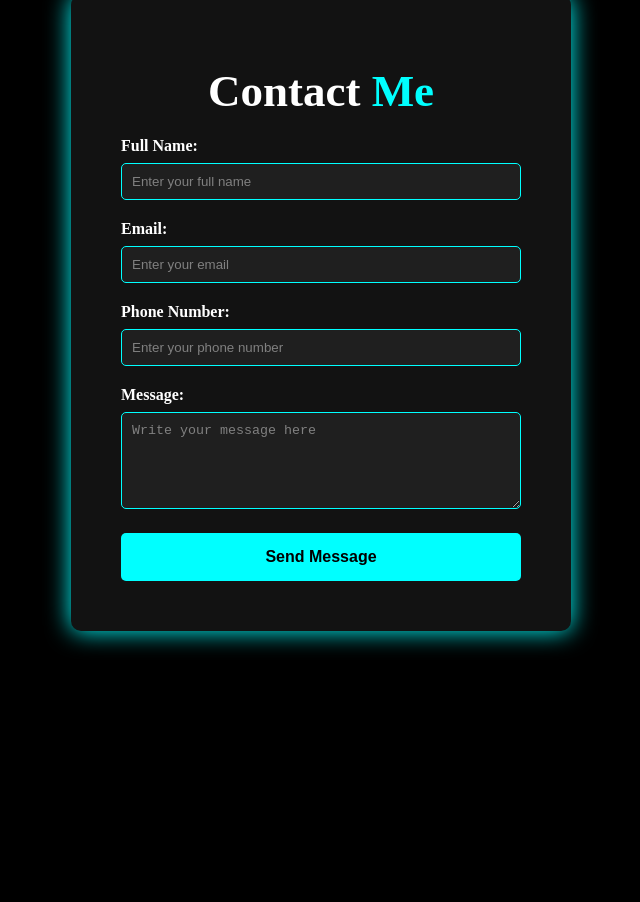
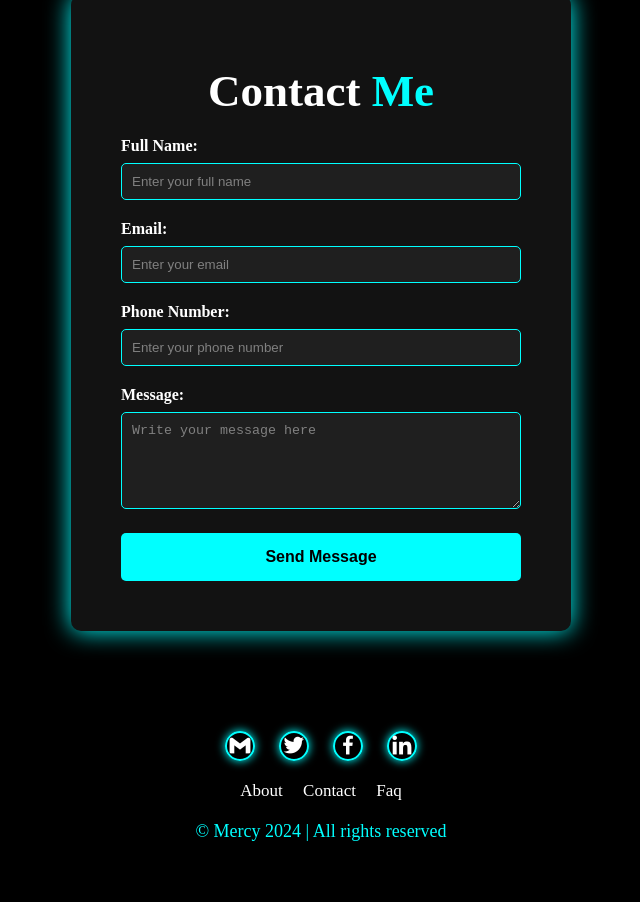
Before and after one commit to m3rcyO/Portfolio-page, a plain HTML site: page index.html in a window 1280 px wide. Shown: the part 1271-2173 px from the top of the page, without its empty margins (319-959 px from the left). Before the commit the page ends 1962 px from the top, so only its background shows below. Drawn offline with nearby package versions, Linux system fonts and the light colour scheme.

Commit message:
designed footer

```diff
--- a/index.html
+++ b/index.html
@@ -5,6 +5,7 @@
     <meta name="viewport" content="width=device-width, initial-scale=1.0" />
     <title>Mercy's Portfolio website</title>
     <link rel="stylesheet" href="style.css" />
+    <link href='https://unpkg.com/boxicons@2.1.4/css/boxicons.min.css' rel='stylesheet'>
   </head>
   <body>
     <header>
@@ -100,5 +101,36 @@
 </form>
 </div>
 </section>
-  </body>
+<footer class="footer">
+<div class="socials">
+  <ul>
+    <a href="mailto:mercyoladeinde7@gmail.com">
+      <i class='bx bxl-gmail'></i> </a>
+    <a href="https://x.com/MercyOladeinde">
+      <i class='bx bxl-twitter'></i>
+    </a>
+    <a href="facebook.com">
+      <i class='bx bxl-facebook'></i>
+    </a>
+    <a href="">
+      <i class='bx bxl-linkedin'></i>
+    </a>
+  </ul>
+</div>
+<ul class="list">
+  <li>
+    <a href="#about">About</a>
+  </li>
+  <li>
+    <a href="#contact">Contact</a>
+  </li>
+  <li>
+    <a href="mailto:mercyoladeinde7@gmail.com">Faq</a>
+  </li>
+</ul>
+<p class="rights"> &copy; Mercy 2024 | All rights reserved </p>
+
+</footer>
+
+</body>
 </html>
--- a/style.css
+++ b/style.css
@@ -280,3 +280,56 @@ span {
 .submit-button:hover {
   background-color: #00cccc;
 }
+.footer {
+  position: relative;
+  bottom: 0;
+  width: 100%;
+  padding: 40px 0;
+}
+.socials {
+  text-align: center;
+  color: #00ffff;
+  padding-bottom: 20px;
+}
+.socials a {
+  font-size: 25px;
+  color: white;
+  border: 2px solid #00ffff;
+  width: 30px;
+  height: 30px;
+  /* line-height: 38px; */
+  display: inline-block;
+  text-align: center;
+  border-radius: 50%;
+  margin: 0px 10px;
+  box-shadow: 0 0 10px #00ffff;
+  transition: 0.5s ease;
+}
+.socials a:hover {
+  color: #00ffff;
+  border: none;
+  transform: scale(1.2);
+}
+.list {
+  text-align: center;
+  font-size: 17px;
+}
+.list li {
+  display: inline-block;
+  margin: 0px 8px;
+}
+.list li a {
+  color: white;
+  text-decoration: none;
+}
+.list li a:hover {
+  color: #00ffff;
+  transition: 0.5s ease;
+  transform: scale(1.3);
+}
+.rights {
+  text-align: center;
+  margin: 20px;
+  color: #00ffff;
+  font-size: 18px;
+}
```
